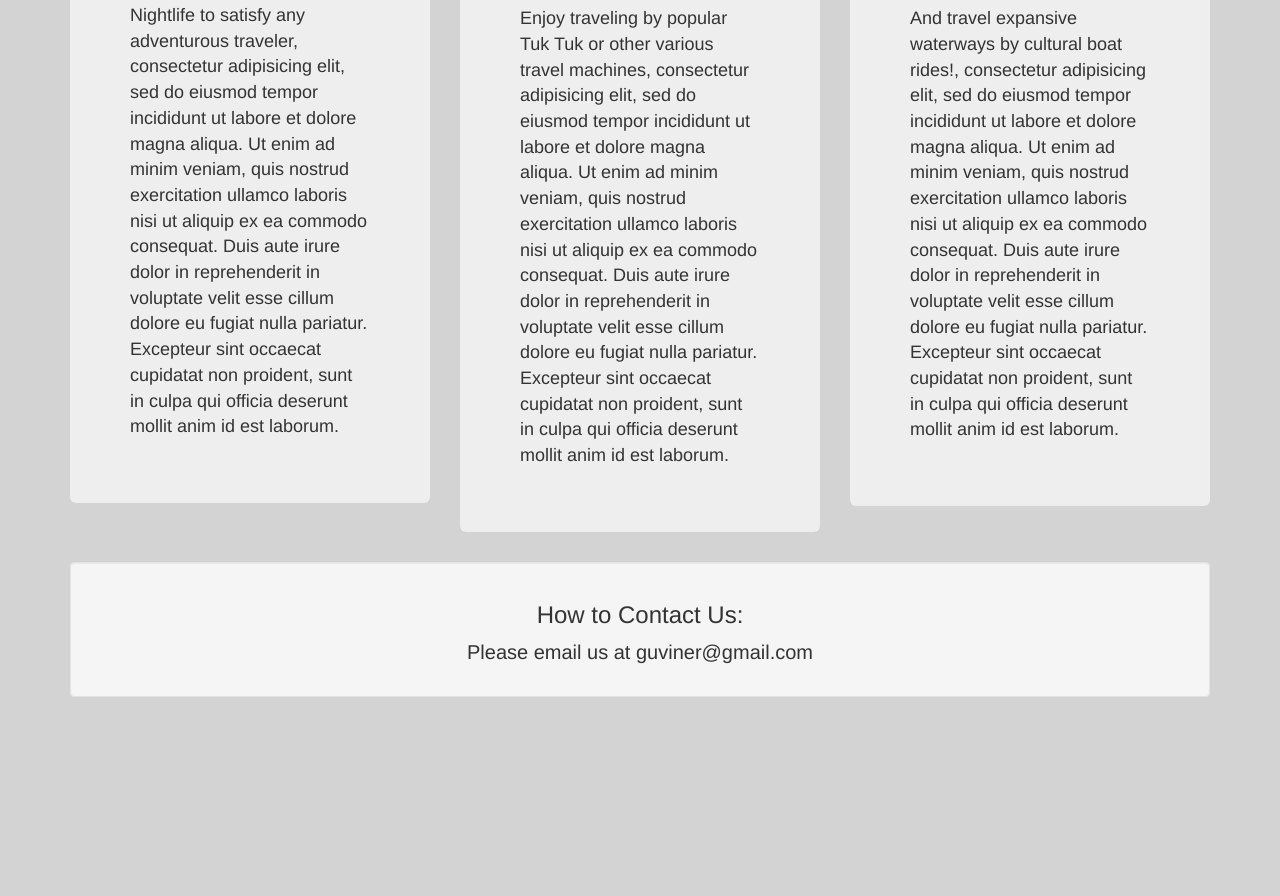
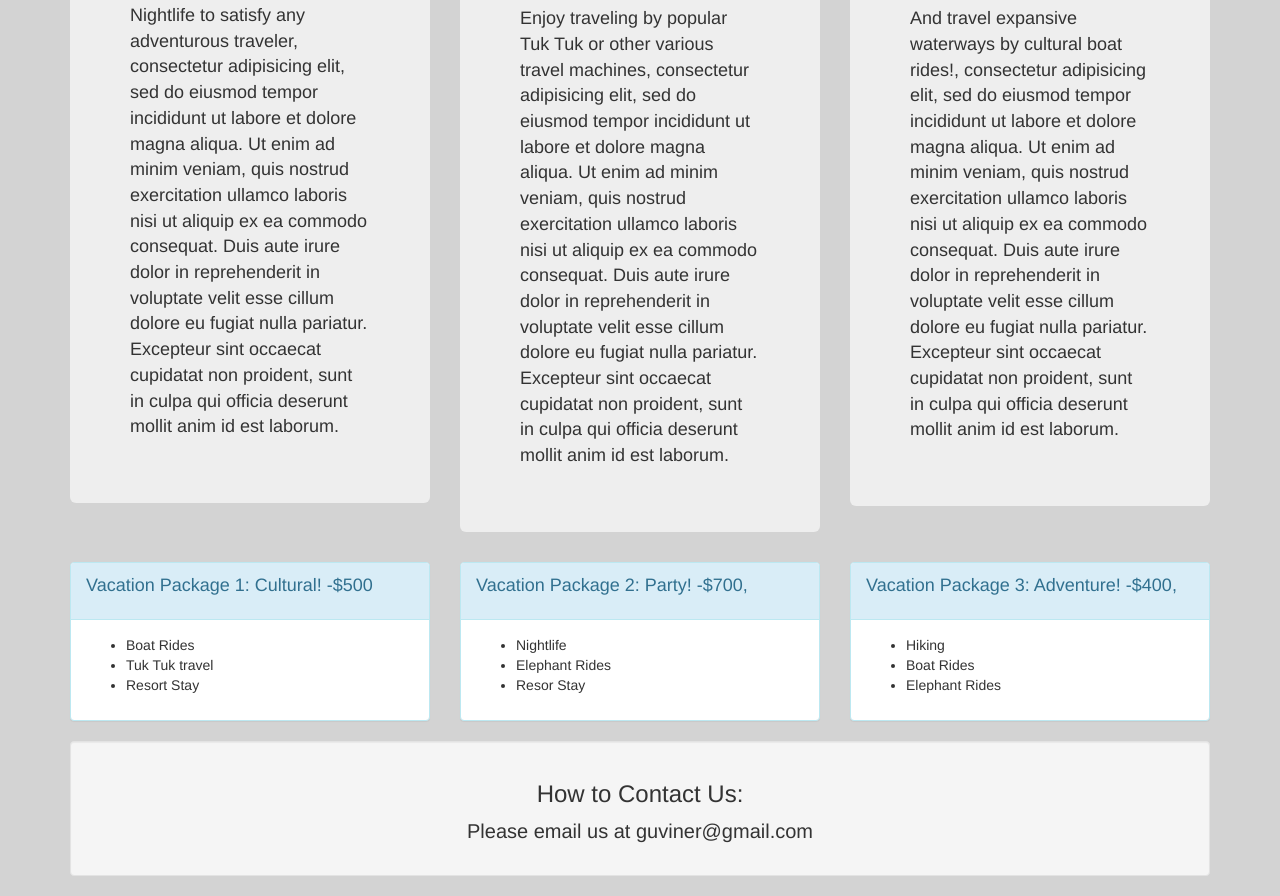
Before and after one commit to Gavin-Kimberlin/Vacation, a plain HTML site: page index.html in a window 1280 px wide. Shown: the part 2079-2975 px from the top of the page. Before the commit the page ends 2796 px from the top, so only its background shows below. Drawn offline with Linux system fonts and the light colour scheme.

Commit message:
added columns for packages for your stay

```diff
--- a/index.html
+++ b/index.html
@@ -79,7 +79,53 @@
           </div>
         </div>
       </div>
-
+      <div class="row">
+        <div class="col-md-4">
+          <div class="panel panel-info">
+            <div class="panel-heading">
+              <p>Vacation Package 1: Cultural! -$500
+              </p>
+            </div>
+            <div class="panel-body">
+              <ul>
+                <li>Boat Rides</li>
+                <li>Tuk Tuk travel</li>
+                <li>Resort Stay</li>
+              </ul>
+            </div>
+          </div>
+        </div>
+        <div class="col-md-4">
+          <div class="panel panel-info">
+            <div class="panel-heading">
+              <p>Vacation Package 2: Party! -$700,
+              </p>
+            </div>
+            <div class="panel-body">
+              <ul>
+                <li>Nightlife</li>
+                <li>Elephant Rides</li>
+                <li>Resor Stay</li>
+              </ul>
+            </div>
+          </div>
+        </div>
+        <div class="col-md-4">
+          <div class="panel panel-info">
+            <div class="panel-heading">
+              <p>Vacation Package 3: Adventure! -$400,
+              </p>
+            </div>
+            <div class="panel-body">
+              <ul>
+                <li>Hiking</li>
+                <li>Boat Rides</li>
+                <li>Elephant Rides</li>
+              </ul>
+            </div>
+          </div>
+        </div>
+      </div>
       <div class="contact">
         <div class="well">
           <h3>How to Contact Us:</h3>
```
